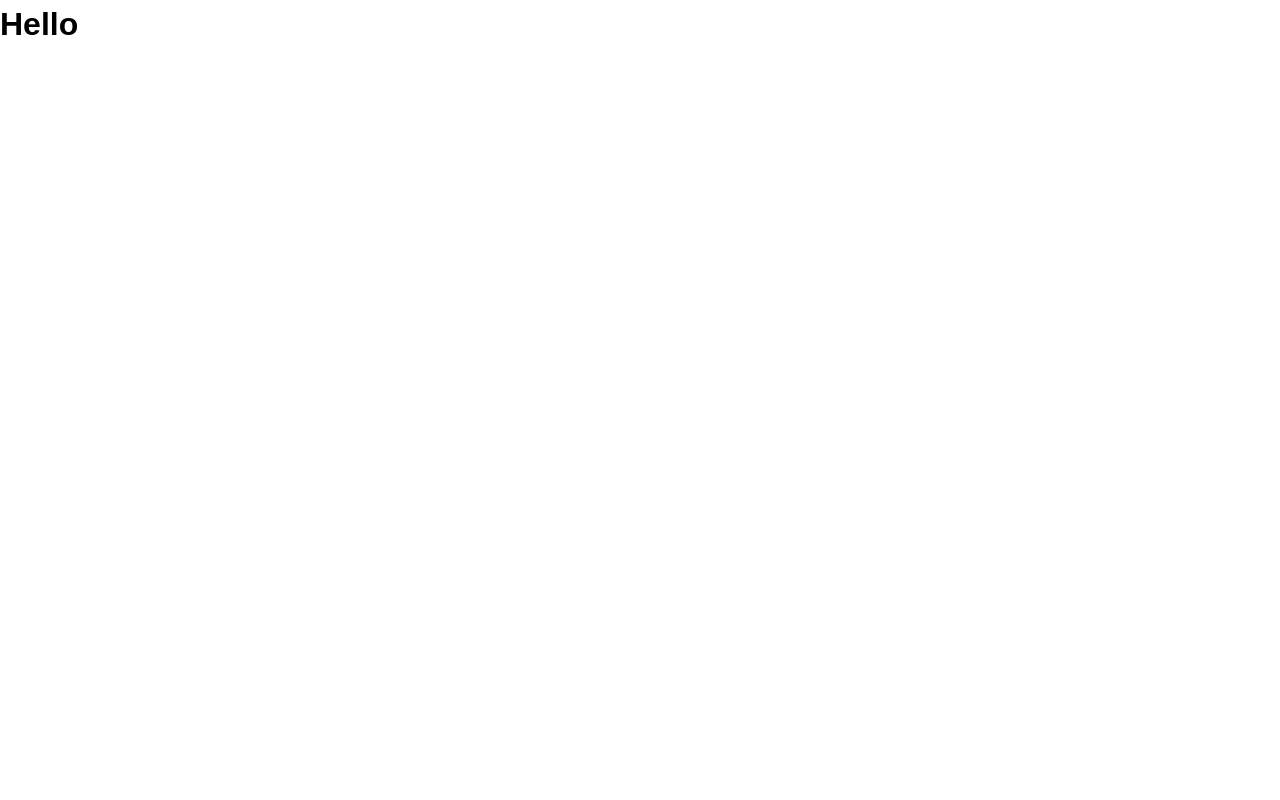
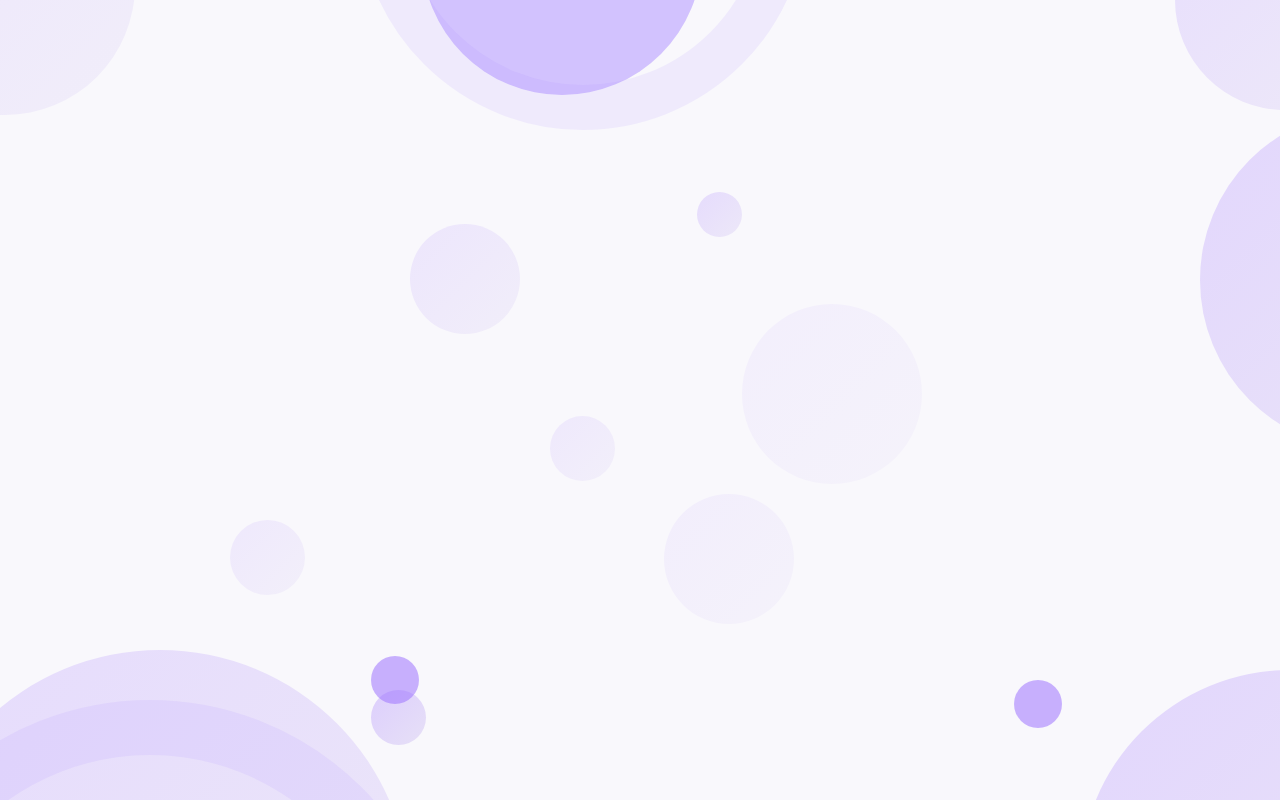
Before and after one commit to Nazar-Galicia/React-music-guesser, a React (Vite) app: page / in a window 1280 px wide. Built offline with nearby package versions, Linux system fonts and the light colour scheme.

Commit message:
create background component with styles

```diff
--- a/src/App.tsx
+++ b/src/App.tsx
@@ -1,8 +1,11 @@
 import type {FC} from "react";
+import Background from "@/components/Background/Background.tsx";
 
 const App: FC = () => {
     return (
-        <h1>Hello</h1>
+        <>
+            <Background />
+        </>
     )
 }
 
--- /dev/null
+++ b/src/components/Background/Background.css
@@ -0,0 +1,162 @@
+
+.background {
+    position: fixed;
+    inset: 0;
+    z-index: 0;
+    overflow: hidden;
+    pointer-events: none;
+    background: var(--color-background);
+}
+
+.background__circle {
+    position: absolute;
+    border-radius: 50%;
+    background: linear-gradient(
+            135deg,
+            rgba(171, 133, 255, 0.45),
+            rgba(121, 82, 214, 0.18)
+    );
+}
+
+.background__circle--top-left {
+    width: 260px;
+    height: 260px;
+    top: -145px;
+    left: -125px;
+    opacity: 0.35;
+}
+
+.background__circle--top-center {
+    width: 280px;
+    height: 280px;
+    top: -185px;
+    left: 33%;
+    background: rgba(151, 112, 255, 0.4);
+}
+
+.background__circle--top-right {
+    width: 220px;
+    height: 220px;
+    top: -110px;
+    right: -115px;
+    opacity: 0.5;
+}
+
+.background__circle--right {
+    width: 340px;
+    height: 340px;
+    top: 110px;
+    right: -260px;
+    opacity: 0.65;
+}
+
+.background__circle--bottom-left {
+    width: 500px;
+    height: 500px;
+    bottom: -350px;
+    left: -90px;
+    opacity: 0.55;
+}
+
+.background__circle--bottom-right {
+    width: 420px;
+    height: 420px;
+    bottom: -290px;
+    right: -220px;
+    opacity: 0.65;
+}
+
+.background__circle--bottom-center {
+    width: 55px;
+    height: 55px;
+    bottom: 55px;
+    left: 29%;
+    opacity: 0.8;
+}
+
+.background__ring {
+    position: absolute;
+    border: 45px solid rgba(166, 130, 255, 0.12);
+    border-radius: 50%;
+}
+
+.background__ring--top {
+    width: 450px;
+    height: 450px;
+    top: -320px;
+    left: 28%;
+}
+
+.background__ring--bottom-left {
+    width: 600px;
+    height: 600px;
+    bottom: -500px;
+    left: -150px;
+    border-width: 55px;
+}
+
+.background__dot {
+    position: absolute;
+    width: 48px;
+    height: 48px;
+    border-radius: 50%;
+    background: rgba(158, 117, 255, 0.55);
+}
+
+.background__dot--left {
+    bottom: 12%;
+    left: 29%;
+}
+
+.background__dot--right {
+    bottom: 9%;
+    right: 17%;
+}
+
+.background__circle--center-one {
+    width: 110px;
+    height: 110px;
+    top: 28%;
+    left: 32%;
+    opacity: 0.35;
+}
+
+.background__circle--center-two {
+    width: 65px;
+    height: 65px;
+    top: 52%;
+    left: 43%;
+    opacity: 0.3;
+}
+
+.background__circle--center-three {
+    width: 180px;
+    height: 180px;
+    top: 38%;
+    right: 28%;
+    opacity: 0.18;
+}
+
+.background__circle--center-four {
+    width: 45px;
+    height: 45px;
+    top: 24%;
+    right: 42%;
+    opacity: 0.55;
+}
+
+.background__circle--center-five {
+    width: 130px;
+    height: 130px;
+    bottom: 22%;
+    right: 38%;
+    opacity: 0.2;
+}
+
+.background__circle--center-six {
+    width: 75px;
+    height: 75px;
+    top: 65%;
+    left: 18%;
+    opacity: 0.3;
+}
--- /dev/null
+++ b/src/components/Background/Background.tsx
@@ -0,0 +1,31 @@
+import type {FC} from "react";
+import './Background.css'
+
+const Background: FC = () => {
+    return (
+        <div className="background" aria-hidden="true">
+            <div className="background__circle background__circle--top-left" />
+            <div className="background__circle background__circle--top-center" />
+            <div className="background__circle background__circle--top-right" />
+            <div className="background__circle background__circle--right" />
+            <div className="background__circle background__circle--bottom-left" />
+            <div className="background__circle background__circle--bottom-right" />
+            <div className="background__circle background__circle--bottom-center" />
+
+            <div className="background__circle background__circle--center-one" />
+            <div className="background__circle background__circle--center-two" />
+            <div className="background__circle background__circle--center-three" />
+            <div className="background__circle background__circle--center-four" />
+            <div className="background__circle background__circle--center-five" />
+            <div className="background__circle background__circle--center-six" />
+
+            <div className="background__ring background__ring--top" />
+            <div className="background__ring background__ring--bottom-left" />
+
+            <div className="background__dot background__dot--left" />
+            <div className="background__dot background__dot--right" />
+        </div>
+    )
+}
+
+export default Background
```
